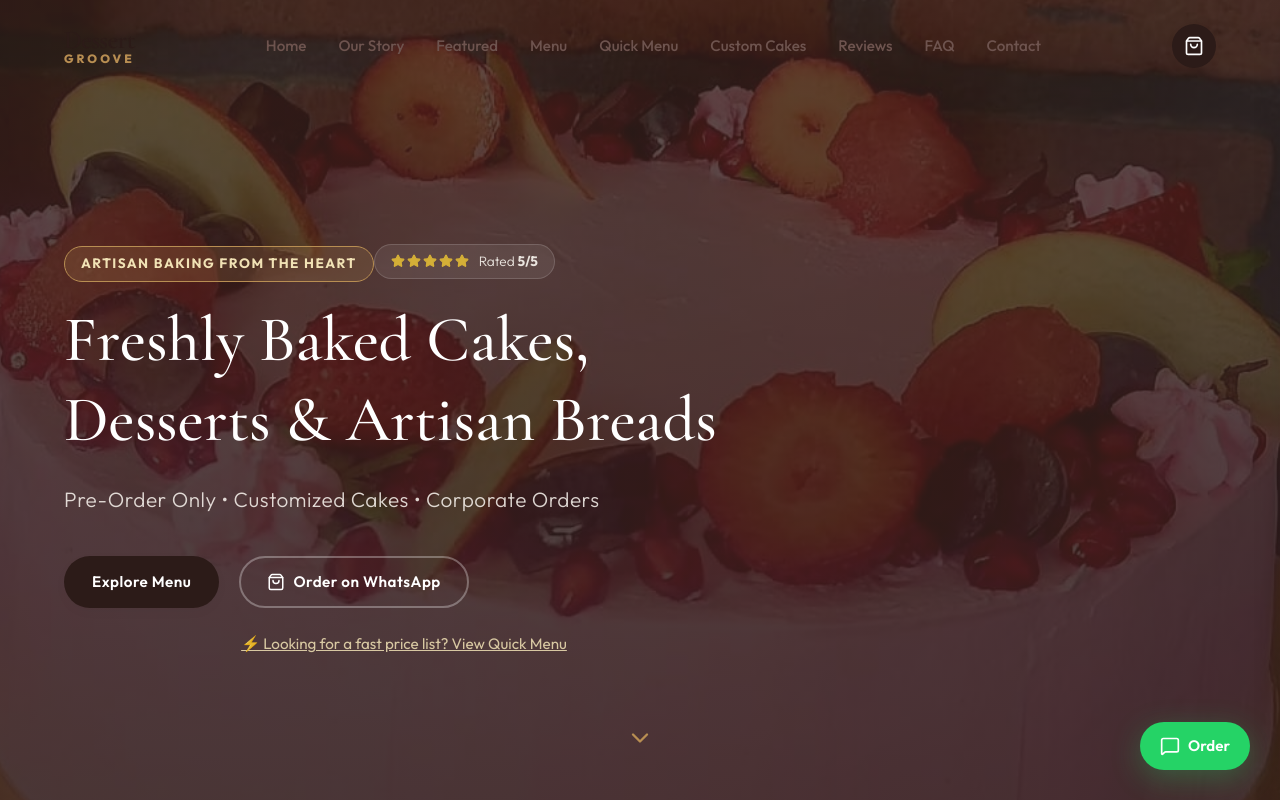
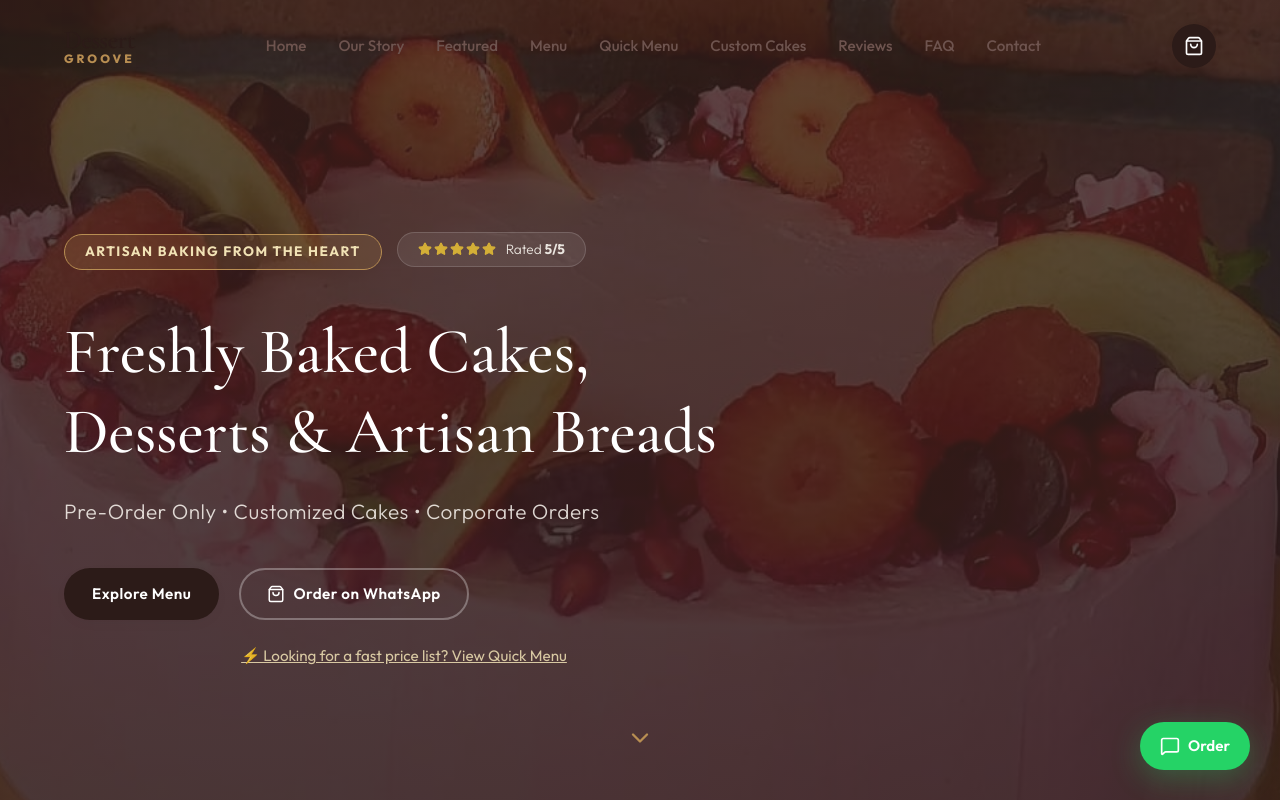
Before and after one commit to Ananthasubramaniam/dg, a Next.js app: page / in a window 1280 px wide. Shown: the top 800 px of the page. Built offline with nearby package versions, Linux system fonts and the light colour scheme.

Commit message:
hero changes

```diff
--- a/src/app/globals.css
+++ b/src/app/globals.css
@@ -429,13 +429,14 @@ button {
   border: 1px solid var(--color-caramel);
   color: var(--color-gold-light);
   display: inline-block;
-  padding: 6px 16px;
+  padding: 6px 20px;
   border-radius: 50px;
   font-size: 0.85rem;
   font-weight: 700;
   text-transform: uppercase;
   letter-spacing: 1.5px;
-  margin-bottom: 16px;
+  margin-bottom: 0;
+  margin-right: 15px;
 }
 .hero-rating-wrapper {
   display: inline-flex;
@@ -443,9 +444,10 @@ button {
   gap: 10px;
   background-color: rgba(255, 255, 255, 0.08);
   border: 1px solid rgba(255, 255, 255, 0.15);
-  padding: 6px 16px;
+  padding: 6px 20px;
   border-radius: 50px;
-  margin-bottom: 24px;
+  margin-bottom: 48px;
+  margin-right: 30px;
 }
 .hero-rating-stars {
   gap: 2px;
```
